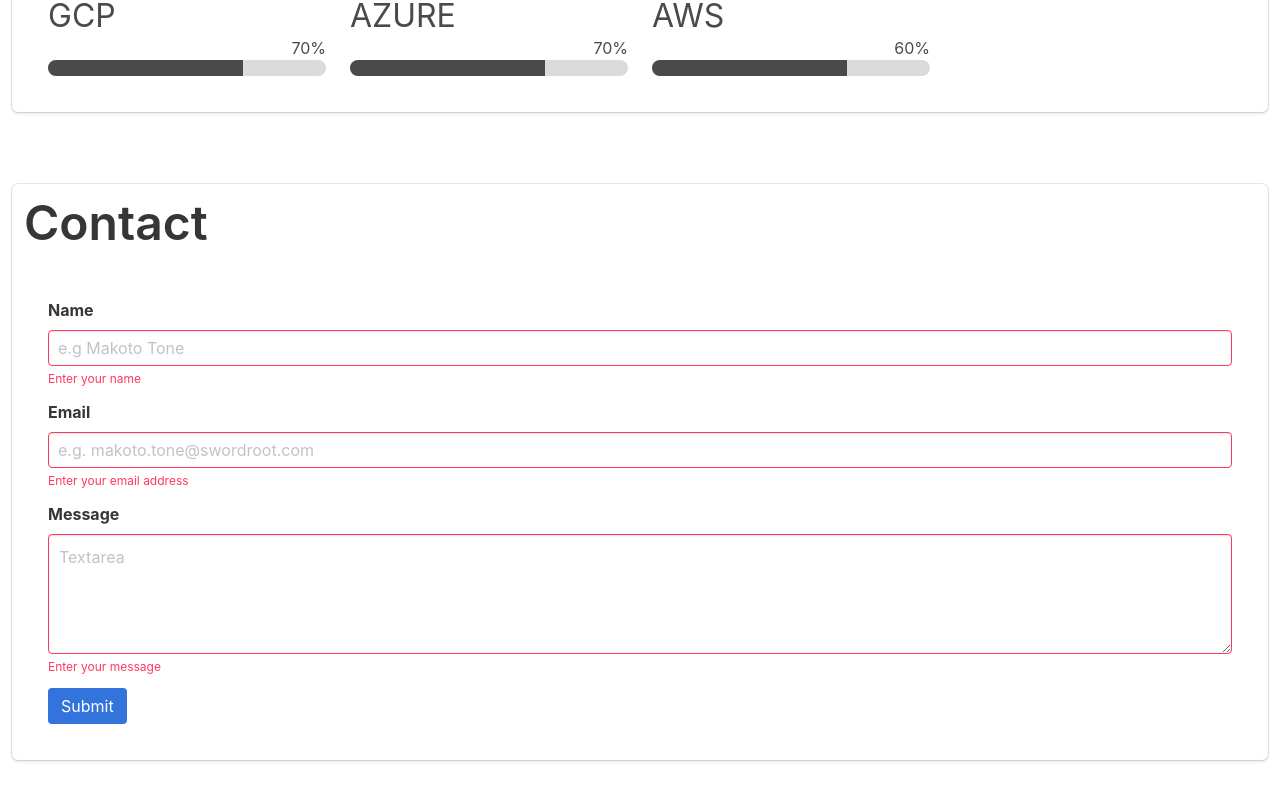
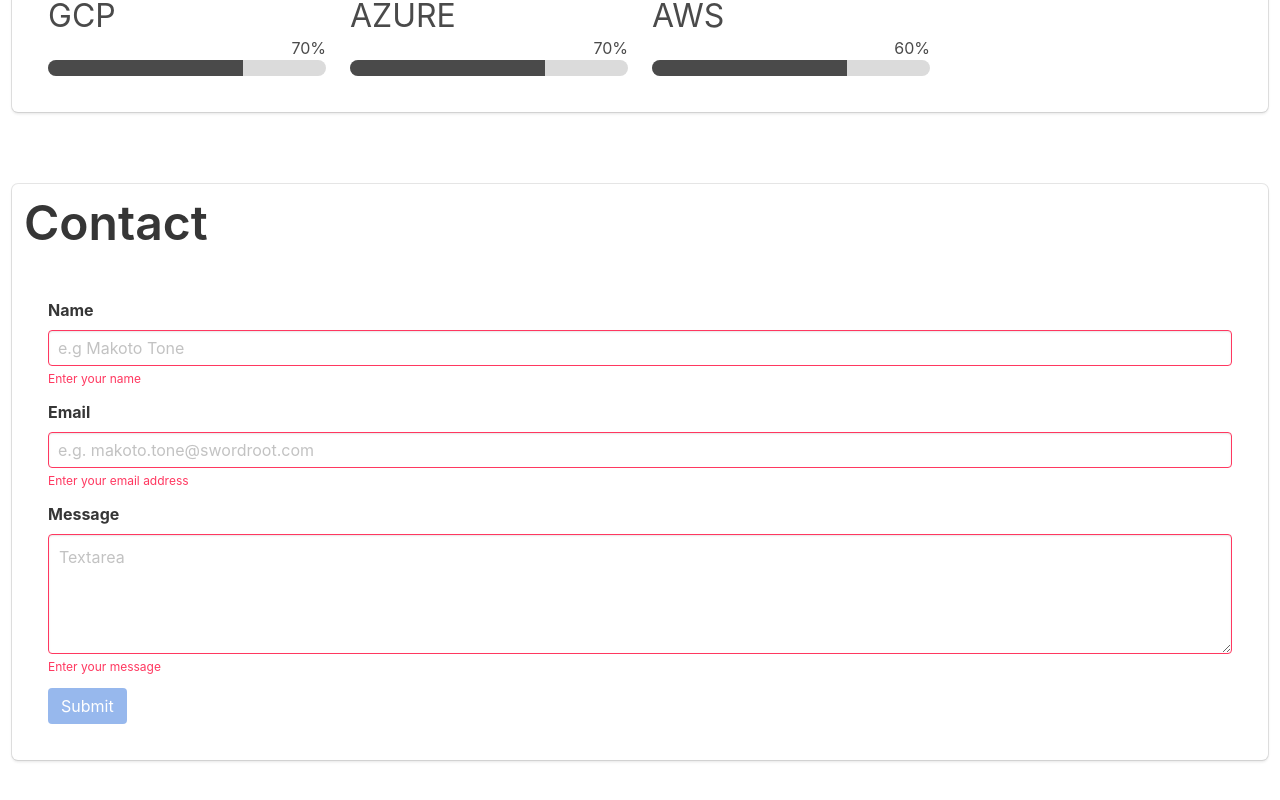
Before and after one commit to Swordroot/swordroot-lp, a Nuxt app: page / in a window 1280 px wide. Shown: the part 1390-2190 px from the top of the page. Built offline with nearby package versions, Linux system fonts and the light colour scheme.

Commit message:
問い合わせフォームにバリデーション追加

```diff
--- a/components/contact.vue
+++ b/components/contact.vue
@@ -52,7 +52,7 @@
 
               <div class="field is-grouped">
                 <div class="control">
-                  <button class="button is-link">Submit</button>
+                  <button class="button is-link" :disabled="isAbleToSendContact">Submit</button>
                   <p
                     class="help is-danger"
                     :class="somethingWentWrong"
@@ -114,6 +114,10 @@
     },
     isModalShowing: function() {
       return this.$data.showingModal ? "is-active" : "";
+    },
+    isAbleToSendContact: function() {
+      const flag = !this.$data.senderName || !this.$data.email || !this.$data.message
+      return flag;
     }
   },
   methods: {
```
